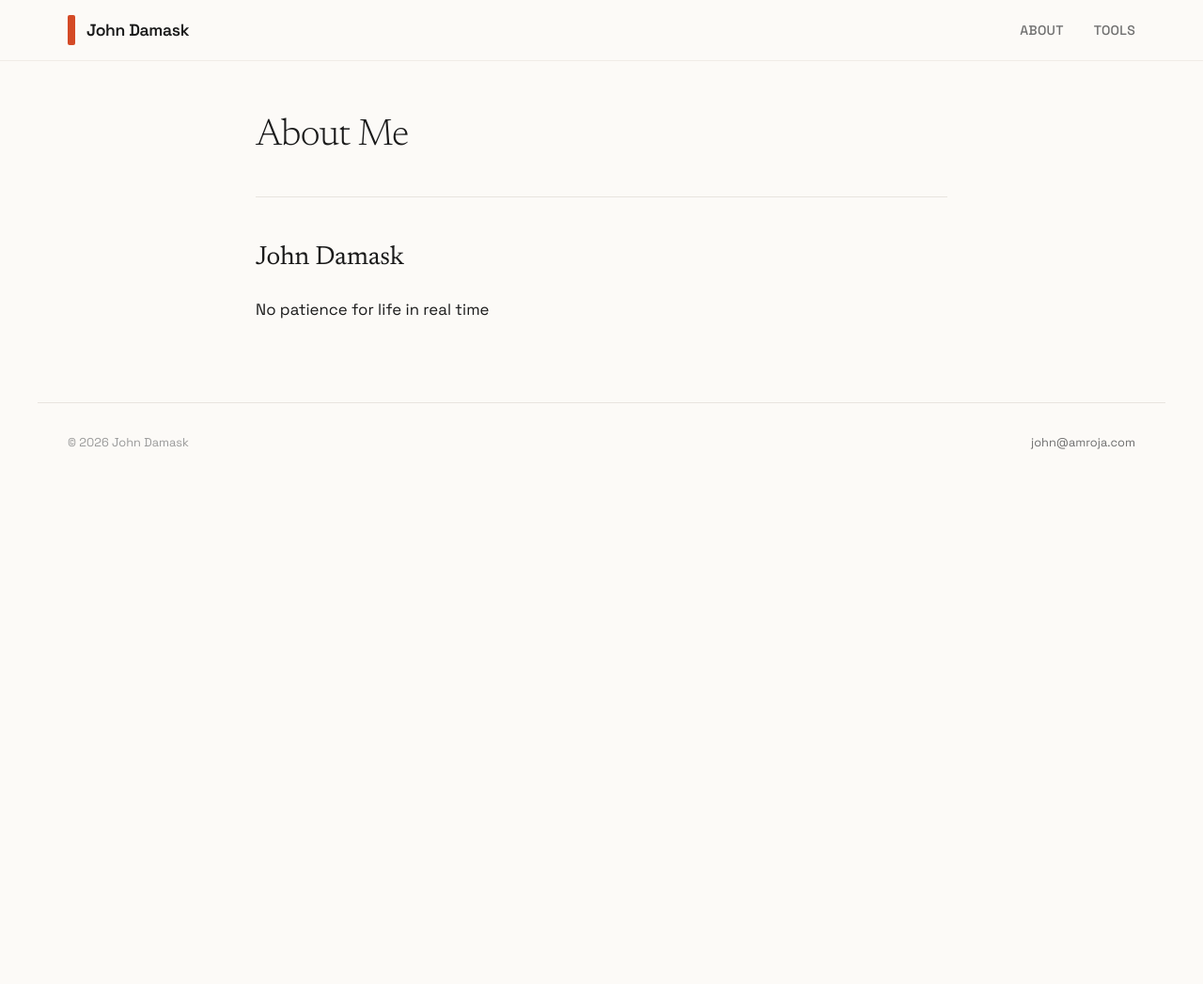
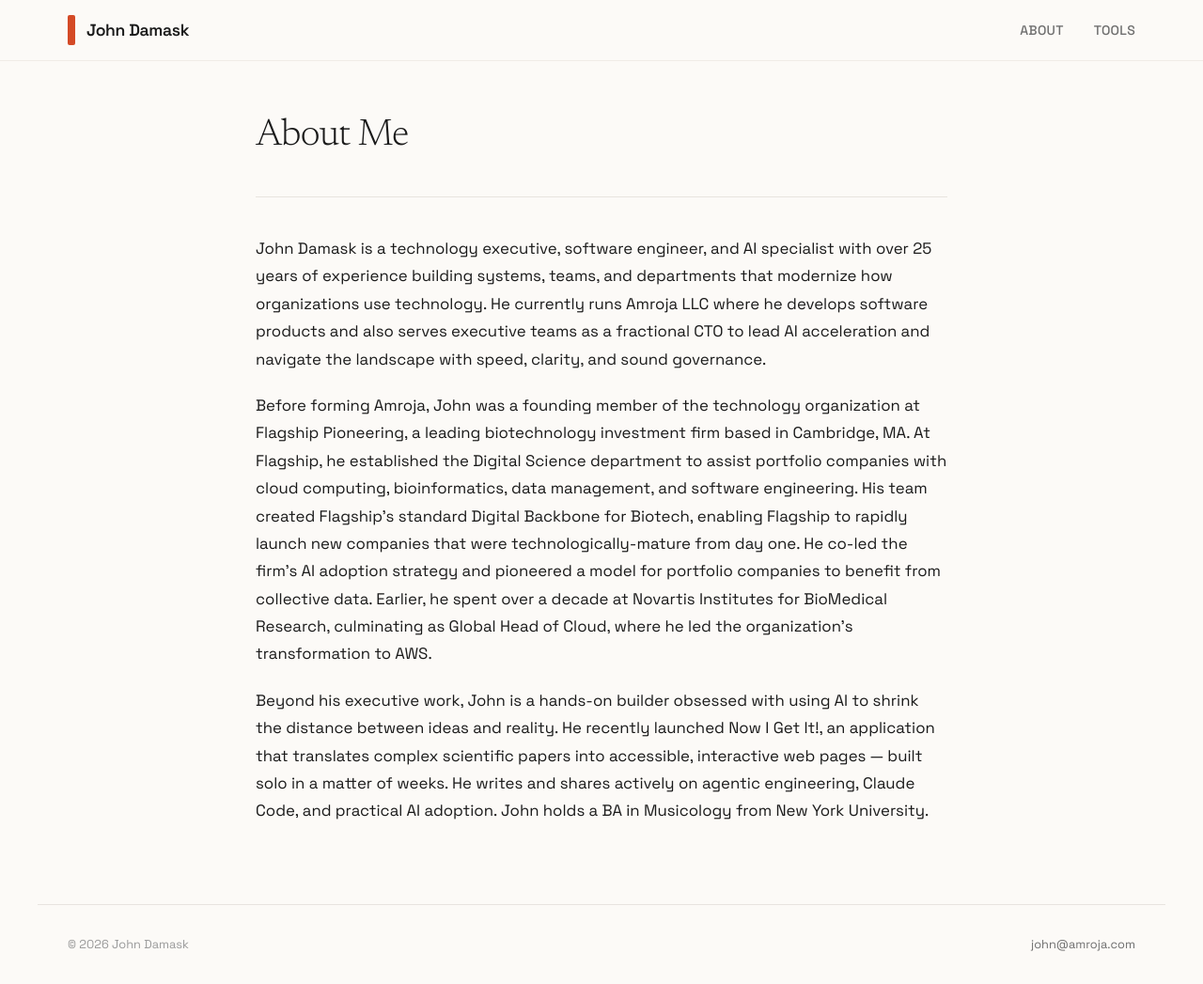
Before and after one commit to jbdamask/jbdamask.github.io, a Jekyll site: the page built from aboutme.md, in a window 1280 px wide and 1047 px high. Shown: the whole window at 94% size. Built offline with Jekyll 4.4.1, drawn with Linux system fonts in a browser that asks for light colours.

Commit message:
made it real

```diff
--- a/aboutme.md
+++ b/aboutme.md
@@ -4,6 +4,8 @@
 permalink: /about/
 ---
 
-## John Damask
+John Damask is a technology executive, software engineer, and AI specialist with over 25 years of experience building systems, teams, and departments that modernize how organizations use technology. He currently runs Amroja LLC where he develops software products and also serves executive teams as a fractional CTO to lead AI acceleration and navigate the landscape with speed, clarity, and sound governance.
 
-No patience for life in real time
+Before forming Amroja, John was a founding member of the technology organization at Flagship Pioneering, a leading biotechnology investment firm based in Cambridge, MA. At Flagship, he established the Digital Science department to assist portfolio companies with cloud computing, bioinformatics, data management, and software engineering. His team created Flagship’s standard Digital Backbone for Biotech, enabling Flagship to rapidly launch new companies that were technologically-mature from day one. He co-led the firm's AI adoption strategy and pioneered a model for portfolio companies to benefit from collective data. Earlier, he spent over a decade at Novartis Institutes for BioMedical Research, culminating as Global Head of Cloud, where he led the organization's transformation to AWS.
+
+Beyond his executive work, John is a hands-on builder obsessed with using AI to shrink the distance between ideas and reality. He recently launched Now I Get It!, an application that translates complex scientific papers into accessible, interactive web pages — built solo in a matter of weeks. He writes and shares actively on agentic engineering, Claude Code, and practical AI adoption. John holds a BA in Musicology from New York University.
```
